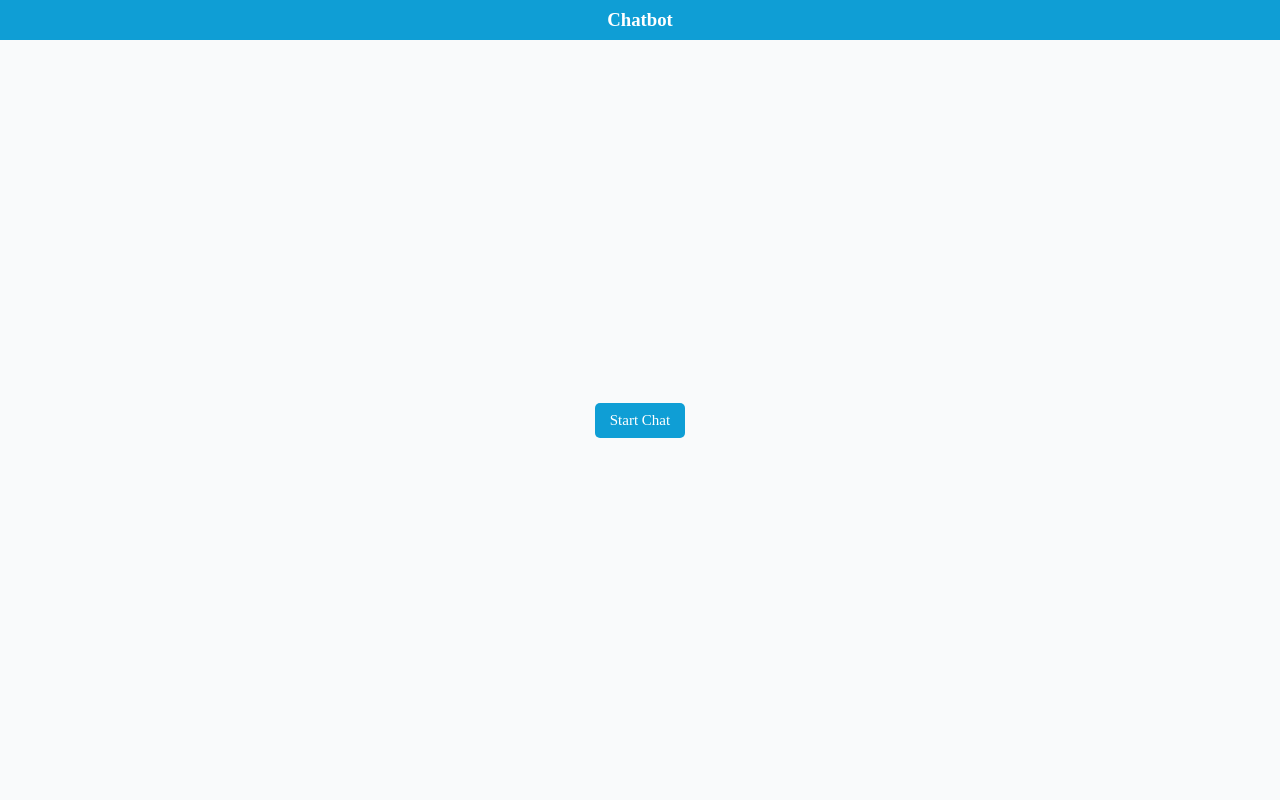
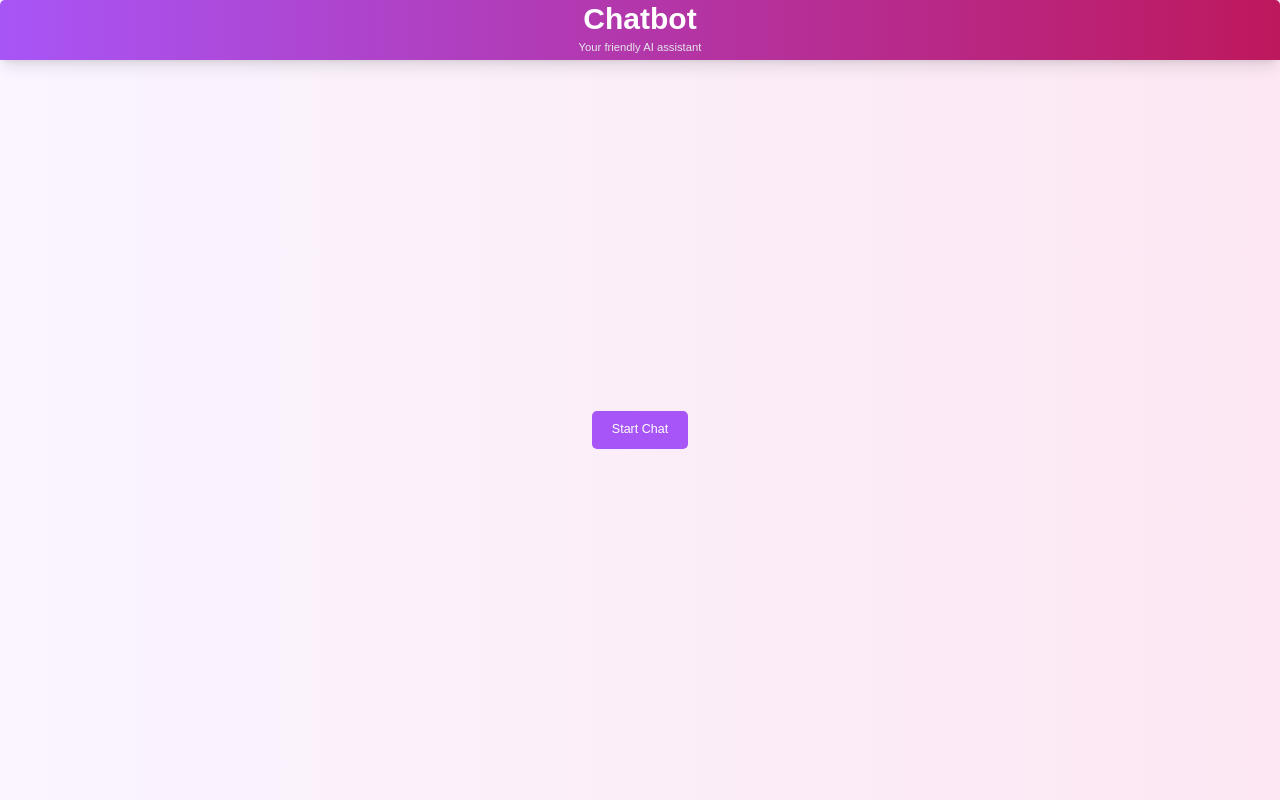
Before and after one commit to Safdari10/AI-InsuranceRecommender, a React (Vite) app in the folder frontend/: page / in a window 1280 px wide. Built offline with nearby package versions, Linux system fonts and the light colour scheme.

Commit message:
Refactored the styling by using different font size and color pallete

```diff
--- a/frontend/src/components/ChatDisplay.tsx
+++ b/frontend/src/components/ChatDisplay.tsx
@@ -7,25 +7,25 @@ interface ChatHistoryProps {
 
 const ChatDisplay: React.FC<ChatHistoryProps> = ({ history }) => {
   return (
-    <div className="flex flex-col p-4 space-y-4 overflow-y-auto h-[400px] bg-gray-100 rounded-lg shadow-inner border border-gray-300">
+    <div className="flex flex-col p-6 space-y-6 overflow-y-auto h-[400px] bg-gradient-to-r from-purple-50 to-pink-100 rounded-lg shadow-inner border border-gray-300">
       {history.map((message, index) => (
         <div
           key={index}
-          className={`flex items-start space-x-2 p-3 rounded-lg max-w-2xl ${
+          className={`flex items-start space-x-4 p-4 rounded-lg max-w-2xl shadow-md transition-transform transform ${
             message.role === "user"
-              ? "bg-[#0f9ed5] text-white self-end flex-row-reverse"
-              : "bg-gray-300 text-black self-start"
+              ? "bg-purple-500 text-white self-end flex-row-reverse translate-x-2"
+              : "bg-white text-black self-start -translate-x-2"
           }`}
         >
           <div className="flex-shrink-0">
             <FontAwesomeIcon
               icon={message.role === "user" ? faUser : faRobot}
-              className="w-10 h-10 rounded-full mx-2"
+              className="w-12 h-12 rounded-full mx-2"
             />
           </div>
           <div>
-            <div className="text-2xl">{message.text}</div>
-            <div className={`text-sm ${message.role === "user" ? "text-zinc-950" : "text-gray-500"}`}>{message.timestamp}</div>
+            <div className="text-xl">{message.text}</div>
+            <div className={`text-md ${message.role === "user" ? "text-gray-200" : "text-gray-500"}`}>{message.timestamp}</div>
           </div>
         </div>
       ))}
--- a/frontend/src/components/MessageInput.tsx
+++ b/frontend/src/components/MessageInput.tsx
@@ -16,17 +16,17 @@ const MessageInput: React.FC<MessageInputProps> = ({ onSend }) => {
   };
 
   return (
-    <form onSubmit={handleSend} className="flex items-center p-4 border-t border-gray-200">
+    <form onSubmit={handleSend} className="flex items-center p-6 border-t border-gray-200 bg-white shadow-md rounded-b-lg">
       <input
         type="text"
         placeholder="Type your message..."
         value={message}
         onChange={(e) => setMessage(e.target.value)}
-        className="text-2xl flex-1 p-2 h-16 border rounded-lg focus:outline-none focus:ring-2 focus:ring-[#0f9ed5]"
+        className="text-xl flex-1 p-4 h-14 border rounded-lg focus:outline-none focus:ring-2 focus:ring-purple-500"
       />
       <button
         type="submit"
-        className="text-2xl ml-4 px-4 py-2 h-16 w-28 bg-[#0f9ed5] text-white rounded-lg hover:bg-blue-600 focus:outline-none focus:ring-2 focus:ring-[#0f9ed5]"
+        className="text-xl ml-4 px-6 py-3 h-14 bg-purple-500 text-white rounded-lg hover:bg-purple-600 focus:outline-none focus:ring-2 focus:ring-purple-500 transition duration-300 ease-in-out"
       >
         Send
       </button>
--- a/frontend/src/index.css
+++ b/frontend/src/index.css
@@ -12,9 +12,8 @@ html {
   font-size: 62.5%;
 }
 
-
 body {
-  font-family: "Times New Roman", Times, serif;
+  font-family: "Arial", sans-serif;
 }
 
 @tailwind components;
--- a/frontend/src/pages/Chatbox.tsx
+++ b/frontend/src/pages/Chatbox.tsx
@@ -10,7 +10,7 @@ const ChatBox: React.FC = () => {
 
   const handleStart = async () => {
     try {
-      const introMessage = await sendMessageToAI("Start Conversation", []); // Start with an empty history
+      const introMessage = await sendMessageToAI("Start Conversation", []);
       setChatHistory([{ role: "ai", text: introMessage, timestamp: new Date().toLocaleTimeString() }]);
       setIsChatStarted(true);
     } catch (error) {
@@ -19,17 +19,14 @@ const ChatBox: React.FC = () => {
   };
 
   const handleSend = async (message: string) => {
-    // Add user message to chat history
     const newUserMessage = { role: "user", text: message, timestamp: new Date().toLocaleTimeString() };
     setChatHistory((prev) => [...prev, newUserMessage]);
 
     setIsLoading(true);
     try {
-      // Send the user message to AI, passing only relevant history
-      const aiResponse = await sendMessageToAI(message, chatHistory); // Send current chat history
+      const aiResponse = await sendMessageToAI(message, chatHistory);
       const newAIMessage = { role: "ai", text: aiResponse, timestamp: new Date().toLocaleTimeString() };
 
-      // Add the AI response to the chat history
       setChatHistory((prev) => [...prev, newAIMessage]);
     } catch (error) {
       console.error("Error sending message:", error);
@@ -39,22 +36,25 @@ const ChatBox: React.FC = () => {
   };
 
   return (
-    <div className="flex flex-col h-screen bg-gray-50">
-      <div className="flex justify-center items-center h-16 bg-[#0f9ed5] text-white">
-        <h1 className="text-3xl font-bold">Chatbot</h1>
+    <div className="flex flex-col h-screen bg-gradient-to-r from-purple-50 to-pink-100">
+      <div className="flex justify-center items-center h-24 bg-gradient-to-r from-purple-500 to-pink-700 text-white shadow-lg rounded-t-lg">
+        <div className="flex flex-col items-center space-y-2">
+          <h1 className="text-5xl font-bold">Chatbot</h1>
+          <p className="text-lg text-gray-200">Your friendly AI assistant</p>
+        </div>
       </div>
-      <div className="flex flex-col flex-1 p-4">
+      <div className="flex flex-col flex-1 p-6">
         {isChatStarted ? (
           <>
             <ChatDisplay history={chatHistory} />
-            {isLoading && <div className="text-2xl text-center text-gray-500">AI is typing...</div>}
+            {isLoading && <div className="text-xl text-center text-gray-500 mt-4">AI is typing...</div>}
             <MessageInput onSend={handleSend} />
           </>
         ) : (
           <div className="flex flex-col items-center justify-center flex-1">
             <button
               onClick={handleStart}
-              className="text-2xl px-6 py-3 bg-[#0f9ed5] text-white rounded-lg hover:bg-blue-600 focus:outline-none focus:ring-2 focus:ring-blue-500"
+              className="text-xl px-8 py-4 bg-purple-500 text-white rounded-lg hover:bg-purple-600 focus:outline-none focus:ring-2 focus:ring-purple-500 transition duration-300 ease-in-out"
             >
               Start Chat
             </button>
```
